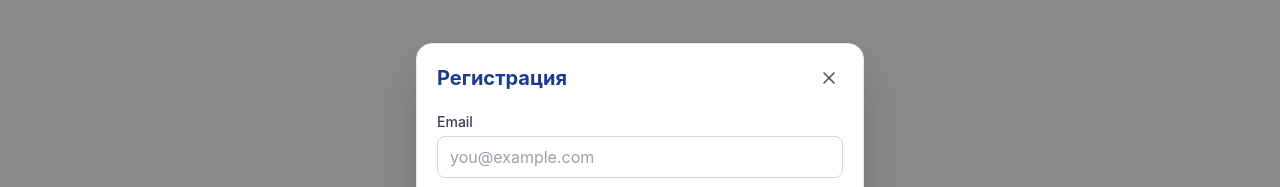
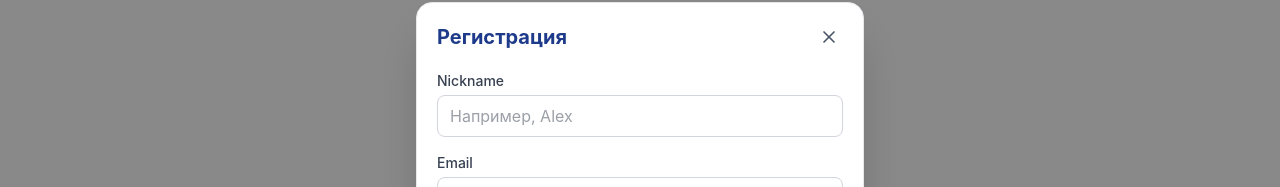
Before and after one commit to Bevados/achievement_REACT, a React (Vite) app: page / in a window 1280 px wide. Both pictures are taken after a click on the button "Регистрация". Shown: the part 151-338 px from the top of the page. Built offline with nearby package versions, Linux system fonts and the light colour scheme; no server answers.

Commit message:
add nickname to register form and header. Add skeleton to header

```diff
--- a/src/App.tsx
+++ b/src/App.tsx
@@ -9,6 +9,7 @@ function App() {
   const authUser = useAuthStore((state) => state.user);
   const logout = useAuthStore((state) => state.logout);
   const initAuthListener = useAuthStore((state) => state.initAuthListener);
+  const isInitialized = useAuthStore((state) => state.isInitialized);
 
   const openModal = useModalStore((state) => state.openModal);
 
@@ -37,6 +38,7 @@ function App() {
     <>
       <Header
         user={userForHeader}
+        isAuthResolving={!isInitialized}
         onLogout={logout}
         onOpenLogin={() => openModal('login')}
         onOpenRegister={() => openModal('register')}
--- a/src/components/Auth/RegisterForm.tsx
+++ b/src/components/Auth/RegisterForm.tsx
@@ -2,6 +2,7 @@ import { useForm } from 'react-hook-form';
 import { useAuthStore } from '../../store/auth.store';
 
 interface RegisterFormValues {
+  nickname: string;
   email: string;
   password: string;
   confirmPassword: string;
@@ -26,6 +27,7 @@ export default function RegisterForm({ onSuccess, onSwitchToLogin }: RegisterFor
   } = useForm<RegisterFormValues>({
     mode: 'onSubmit',
     defaultValues: {
+      nickname: '',
       email: '',
       password: '',
       confirmPassword: '',
@@ -38,7 +40,7 @@ export default function RegisterForm({ onSuccess, onSwitchToLogin }: RegisterFor
     clearError();
 
     try {
-      await registerUser(values.email, values.password);
+      await registerUser(values.email, values.password, values.nickname);
 
       try {
         // После регистрации проверяем, что защищенный API доступен с новым токеном.
@@ -56,6 +58,34 @@ export default function RegisterForm({ onSuccess, onSwitchToLogin }: RegisterFor
 
   return (
     <form className="space-y-4" onSubmit={handleSubmit(onSubmit)}>
+      <label className="block">
+        <span className="mb-1 block text-sm font-medium text-gray-700">Nickname</span>
+        <input
+          type="text"
+          autoComplete="nickname"
+          className="w-full rounded-lg border border-gray-300 px-3 py-2 outline-none transition focus:border-secondary"
+          placeholder="Например, Alex"
+          {...register('nickname', {
+            required: 'Введите nickname',
+            minLength: {
+              value: 3,
+              message: 'Nickname должен быть не короче 3 символов',
+            },
+            maxLength: {
+              value: 20,
+              message: 'Nickname должен быть не длиннее 20 символов',
+            },
+            pattern: {
+              value: /^[a-zA-Z0-9_]+$/,
+              message: 'Только латинские буквы, цифры и _',
+            },
+          })}
+        />
+        {errors.nickname ? (
+          <p className="mt-1 text-sm text-danger">{errors.nickname.message}</p>
+        ) : null}
+      </label>
+
       <label className="block">
         <span className="mb-1 block text-sm font-medium text-gray-700">Email</span>
         <input
--- a/src/components/Header/Header.tsx
+++ b/src/components/Header/Header.tsx
@@ -15,6 +15,7 @@ interface User {
 /** Интерфейс для пропсов Header компонента */
 interface HeaderProps {
   user?: User; // Данные пользователя (опционально)
+  isAuthResolving?: boolean; // Идет ли проверка сохраненной сессии Firebase
   onLogout?: () => void | Promise<void>; // Callback функция при выходе
   onOpenLogin?: () => void;
   onOpenRegister?: () => void;
@@ -22,6 +23,7 @@ interface HeaderProps {
 
 export default function Header({
   user = { login: '', isAuthenticated: false },
+  isAuthResolving = false,
   onLogout,
   onOpenLogin,
   onOpenRegister,
@@ -40,7 +42,11 @@ export default function Header({
   const isActive = (path: string) => location.pathname === path;
 
   /** Какую навигацию показывать: Для авторизованных или неавторизованных */
-  const navItems = user?.isAuthenticated ? siteConfig.navItemsPrivate : siteConfig.navItemsPublic;
+  const navItems = isAuthResolving
+    ? []
+    : user?.isAuthenticated
+      ? siteConfig.navItemsPrivate
+      : siteConfig.navItemsPublic;
 
   // EFFECT: Обработка клавиши Escape
   useEffect(() => {
@@ -156,7 +162,18 @@ export default function Header({
 
             {/* ===== НАВИГАЦИЯ ===== */}
             <div className="hidden md:flex items-center gap-8">
-              {navItems.map((item) => (
+              {isAuthResolving ? (
+                <div
+                  className="flex items-center gap-3"
+                  aria-live="polite"
+                  aria-label="Загрузка навигации"
+                >
+                  <div className="h-3 w-20 animate-pulse rounded-full bg-gradient-to-r from-gray-100 via-gray-200 to-gray-100" />
+                  <div className="h-3 w-28 animate-pulse rounded-full bg-gradient-to-r from-gray-100 via-gray-200 to-gray-100" />
+                  <div className="h-3 w-24 animate-pulse rounded-full bg-gradient-to-r from-gray-100 via-gray-200 to-gray-100" />
+                </div>
+              ) : (
+                navItems.map((item) => (
                   <Link
                     key={item.path}
                     to={item.path}
@@ -170,13 +187,23 @@ export default function Header({
                       <div className="absolute -bottom-1 left-0 right-0 h-0.5 bg-secondary" />
                     )}
                   </Link>
-              ))}
+                ))
+              )}
             </div>
 
             {/* ===== АВТОРИЗАЦИЯ / ПРОФИЛЬ ===== */}
             <div className="hidden md:flex items-center gap-4">
-              {/* ВАРИАНТ 1: Авторизованный пользователь - дропдаун профиля */}
-              {user?.isAuthenticated ? (
+              {isAuthResolving ? (
+                <div
+                  className="flex items-center gap-2 rounded-xl border border-gray-200 bg-gray-50/80 px-3 py-2"
+                  aria-live="polite"
+                  aria-label="Проверяем сессию"
+                >
+                  <div className="h-3 w-24 animate-pulse rounded-full bg-gradient-to-r from-gray-100 via-gray-200 to-gray-100" />
+                  <div className="h-8 w-8 animate-pulse rounded-full bg-gradient-to-r from-gray-100 via-gray-200 to-gray-100" />
+                </div>
+              ) : user?.isAuthenticated ? (
+                /* ВАРИАНТ 1: Авторизованный пользователь - дропдаун профиля */
                 <div className="relative" ref={profileRef}>
                   <button
                     onClick={handleProfileToggle}
@@ -241,7 +268,7 @@ export default function Header({
             {/*  ===== МОБИЛЬНОЕ МЕНЮ - BURGER КНОПКА =====*/}
             <div className="md:hidden flex items-center gap-4">
               {/* Аватар на мобильных (если авторизован) */}
-              {user?.isAuthenticated && (
+              {!isAuthResolving && user?.isAuthenticated && (
                 <div className="w-8 h-8 bg-secondary rounded-full flex items-center justify-center text-white text-xs font-bold">
                   {user.login.charAt(0).toUpperCase()}
                 </div>
@@ -273,6 +300,13 @@ export default function Header({
               <ThemeToggle />
             </div>
             <div className="px-3 py-4 space-y-2 border-t border-gray-200">
+              {isAuthResolving ? (
+                <div className="space-y-3 px-1" aria-live="polite" aria-label="Загрузка меню">
+                  <div className="h-10 w-full animate-pulse rounded-lg bg-gradient-to-r from-gray-100 via-gray-200 to-gray-100" />
+                  <div className="h-10 w-full animate-pulse rounded-lg bg-gradient-to-r from-gray-100 via-gray-200 to-gray-100" />
+                </div>
+              ) : (
+                <>
                   {/* ПУНКТЫ НАВИГАЦИИ МОБИЛЬНОГО МЕНЮ */}
                   {navItems.map((item, index) => (
                     <Link
@@ -292,12 +326,22 @@ export default function Header({
                       {item.label}
                     </Link>
                   ))}
+                </>
+              )}
 
               {/* РАЗДЕЛИТЕЛЬ */}
               <div className="border-t border-gray-200 my-2" />
 
               {/* АВТОРИЗАЦИЯ/ПРОФИЛЬ НА МОБИЛЬНЫХ */}
-              {user?.isAuthenticated ? (
+              {isAuthResolving ? (
+                <div
+                  className="flex items-center gap-2 px-4 py-3 rounded-lg bg-gray-50"
+                  aria-label="Проверяем сессию"
+                >
+                  <div className="h-3 w-32 animate-pulse rounded-full bg-gradient-to-r from-gray-100 via-gray-200 to-gray-100" />
+                  <div className="h-7 w-7 animate-pulse rounded-full bg-gradient-to-r from-gray-100 via-gray-200 to-gray-100" />
+                </div>
+              ) : user?.isAuthenticated ? (
                 <>
                   {/* Ссылка на профиль */}
                   <Link
--- a/src/firebase.ts
+++ b/src/firebase.ts
@@ -12,6 +12,7 @@ import {
   signInWithEmailAndPassword,
   signOut as firebaseSignOut,
   onAuthStateChanged,
+  updateProfile,
   type User,
 } from 'firebase/auth';
 
@@ -56,10 +57,18 @@ export async function signInEmail(email: string, password: string) {
 
 /**
  * Регистрация по email/password.
+ * После создания пользователя сохраняем nickname в displayName.
  * Возвращает созданного пользователя или пробрасывает ошибку от Firebase.
  */
-export async function registerEmail(email: string, password: string) {
+export async function registerEmail(email: string, password: string, nickname: string) {
   const res = await createUserWithEmailAndPassword(auth, email, password);
+
+  // displayName используется в UI (например, приветствие в header).
+  await updateProfile(res.user, { displayName: nickname.trim() });
+
+  // Принудительно обновляем объект пользователя, чтобы в store сразу пришел актуальный displayName.
+  await res.user.reload();
+
   return res.user;
 }
 
--- a/src/store/auth.store.ts
+++ b/src/store/auth.store.ts
@@ -18,7 +18,7 @@ interface AuthStore {
   error: string | null;
   initAuthListener: () => void;
   login: (email: string, password: string) => Promise<void>;
-  register: (email: string, password: string) => Promise<void>;
+  register: (email: string, password: string, nickname: string) => Promise<void>;
   logout: () => Promise<void>;
   clearError: () => void;
   probeProtectedApi: () => Promise<void>;
@@ -115,11 +115,11 @@ export const useAuthStore = create<AuthStore>((set) => ({
     }
   },
 
-  register: async (email, password) => {
+  register: async (email, password, nickname) => {
     set({ isLoading: true, error: null });
 
     try {
-      const user = await registerEmail(email, password);
+      const user = await registerEmail(email, password, nickname);
       set({
         user: toAuthUser(user),
         isAuthenticated: true,
```
Lines whose indentation alone changed are shown as unchanged.
